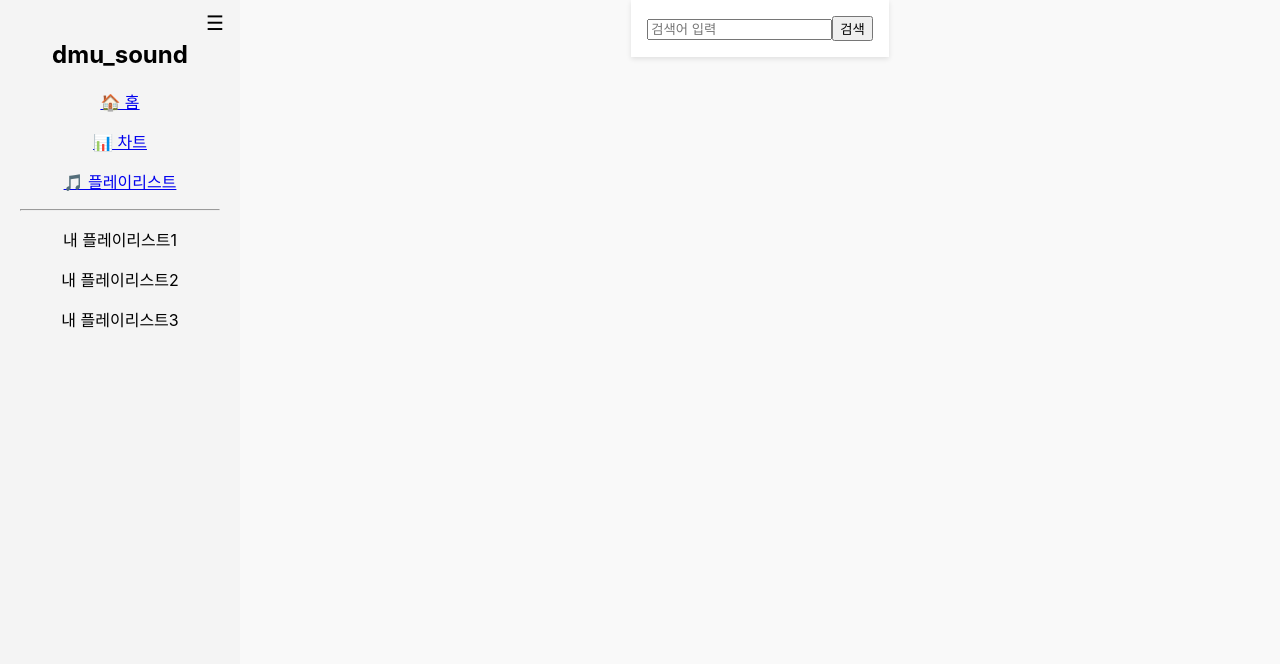
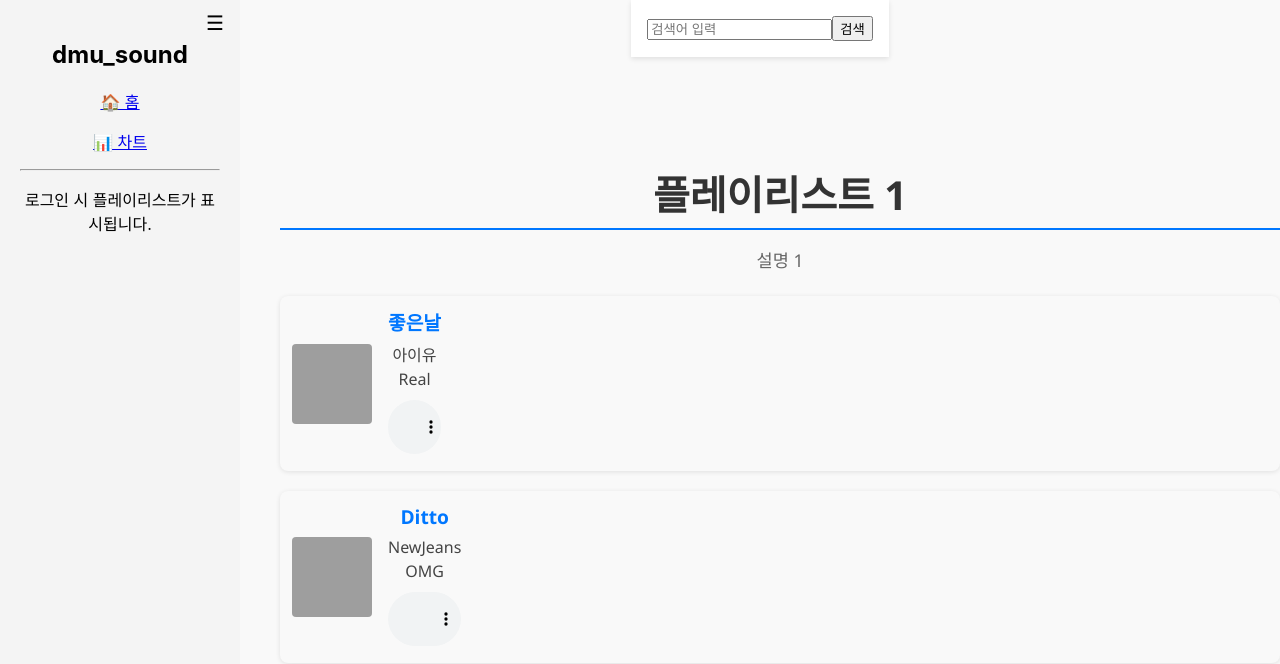
Before and after one commit to HwangJuseok/dmu_sound, a React (Create React App) app in the folder frontend/: page /playlist/1 in a window 1280 px wide. Shown: the top 664 px of the page. Built offline with nearby package versions, Linux system fonts and the light colour scheme; grey boxes are pictures that could not be loaded.

Commit message:
플레이리스트 내용, 플레이리스트등 기타 내용 로그인 시에만 나오도록 수정

```diff
--- a/frontend/src/App.jsx
+++ b/frontend/src/App.jsx
@@ -1,5 +1,5 @@
-import React, { useState } from 'react';
-import { Routes, Route, useLocation } from 'react-router-dom';
+import React, { useState, useEffect } from 'react';
+import { Routes, Route, useLocation, useNavigate } from 'react-router-dom';
 import './styles/App.css';
 import Sidebar from './components/Sidebar';
 import MainPage from './pages/MainPage';
@@ -10,13 +10,30 @@ import LyricsPage from "./pages/LyricsPage";
 import MusicInfo from './pages/MusicInfo';
 import SearchResultsPage from './pages/SearchResultsPage';
 import SearchBar from './components/SearchBar';
+import PlaylistDetailPage from './pages/PlaylistDetailPage';
+
 function App() {
   const [sidebarOpen, setSidebarOpen] = useState(true);
-  const location = useLocation(); // 현재 경로 가져오기
+  const [user, setUser] = useState(null);
+  const location = useLocation();
+  const navigate = useNavigate();
+
+  useEffect(() => {
+    const storedUser = localStorage.getItem("user");
+    if (storedUser) {
+      setUser(JSON.parse(storedUser));
+    }
+  }, []);
+
+  const handleLogout = () => {
+    localStorage.removeItem("user");
+    setUser(null);
+    navigate('/');
+  };
 
   return (
     <div className="App">
-      {sidebarOpen && <Sidebar onToggle={() => setSidebarOpen(false)} />}
+      {sidebarOpen && <Sidebar onToggle={() => setSidebarOpen(false)} user={user} />}
 
       {!sidebarOpen && (
         <button className="sidebar-toggle-button" onClick={() => setSidebarOpen(true)}>
@@ -25,11 +42,12 @@ function App() {
       )}
 
       <main className="main-page">
+
         {/* 현재 페이지가 '/'가 아닐 때만 SearchBar 렌더링 */}
         {location.pathname !== '/' && (
-            <header className="search-bar-wrapper">
-              <SearchBar />
-            </header>
+          <header className="search-bar-wrapper">
+            <SearchBar />
+          </header>
         )}
 
         <Routes>
@@ -40,6 +58,7 @@ function App() {
           <Route path="/music/:id" element={<MusicInfo />} />
           <Route path="/detail/:id" element={<DetailPage />} />
           <Route path="/lyrics/:id" element={<LyricsPage />} />
+          <Route path="/playlist/:id" element={<PlaylistDetailPage />} />
         </Routes>
       </main>
     </div>
--- a/frontend/src/components/Sidebar.jsx
+++ b/frontend/src/components/Sidebar.jsx
@@ -1,8 +1,19 @@
-import React from "react";
+import React, { useEffect, useState } from "react";
 import { Link } from "react-router-dom";
 import "../styles/components/Sidebar.css";
 
-function Sidebar({ onToggle }) {
+function Sidebar({ onToggle, user }) {
+  const [playlists, setPlaylists] = useState([]);
+
+  useEffect(() => {
+    if (user) {
+      const stored = localStorage.getItem("myPlaylists");
+      if (stored) {
+        setPlaylists(JSON.parse(stored));
+      }
+    }
+  }, [user]);
+
   return (
     <aside className="sidebar">
       <button className="close-button" onClick={onToggle}>☰</button>
@@ -10,14 +21,28 @@ function Sidebar({ onToggle }) {
       <nav>
         <p><Link to="/">🏠 홈</Link></p>
         <p><Link to="/chart">📊 차트</Link></p>
-        <p><Link to="/playlist">🎵 플레이리스트</Link></p>
+        {user && (
+          <p><Link to="/playlist">🎵 플레이리스트</Link></p>
+        )}
       </nav>
       <hr />
-      <div>
-        <p>내 플레이리스트1</p>
-        <p>내 플레이리스트2</p>
-        <p>내 플레이리스트3</p>
-      </div>
+
+      {user ? (
+        <div className="user-playlists">
+          <h4>내 플레이리스트</h4>
+          {playlists.length > 0 ? (
+            playlists.map((playlist) => (
+              <p key={playlist.id}>
+                <Link to={`/playlist/${playlist.id}`}>{playlist.name}</Link>
+              </p>
+            ))
+          ) : (
+            <p>저장된 플레이리스트 없음</p>
+          )}
+        </div>
+      ) : (
+        <p className="login-required">로그인 시 플레이리스트가 표시됩니다.</p>
+      )}
     </aside>
   );
 }
--- a/frontend/src/components/SongCard.jsx
+++ b/frontend/src/components/SongCard.jsx
@@ -17,25 +17,22 @@ const SongCard = ({ song }) => {
     // Spotify 데이터와 YouTube 데이터 구조가 다르기 때문에 구분해서 처리
     const getSongData = () => {
     if (song.albumName) {
-            // Spotify 형식 데이터 처리
+        // ✅ trackId가 있는 경우 우선 사용
         return {
-                // id가 없으면 랜덤 문자열 생성 (임시 id)
-                id: song.id || Math.random().toString(36).substr(2, 9),
+            id: song.trackId || Math.random().toString(36).substr(2, 9),
             title: song.albumName,
             artist: song.artistName,
             imageUrl: song.imageUrl
         };
     } else if (song.title) {
-            // YouTube 형식 데이터 처리
+        // YouTube 형식 데이터
         return {
-                // videoId가 있으면 사용, 없으면 랜덤 문자열 생성
             id: song.videoId || Math.random().toString(36).substr(2, 9),
             title: song.title,
             artist: song.channel,
             imageUrl: song.thumbnailUrl
         };
     } else {
-            // 위 두 조건에 모두 해당하지 않는 경우는 원본 song 객체 그대로 반환
         return song;
     }
 };
--- a/frontend/src/pages/MusicInfo.jsx
+++ b/frontend/src/pages/MusicInfo.jsx
@@ -54,6 +54,30 @@ function MusicInfo() {
     const track = trackData?.track;
     const musicVideo = trackData?.musicVideo;
     const coverVideos = trackData?.coverVideos || [];
+    const handleAddToPlaylist = async () => {
+    try {
+        const response = await fetch("/api/playlist/add", { // 이 부분은 백엔드 라우터
+        method: "POST",
+        headers: {
+            "Content-Type": "application/json",
+        },
+        body: JSON.stringify({
+            trackId: track?.trackId,
+            trackName: track?.trackName,
+            artistName: track?.artistName,
+            albumName: track?.albumName,
+            imageUrl: track?.imageUrl,
+            previewUrl: track?.previewUrl,
+        }),
+        });
+
+        if (!response.ok) throw new Error("플레이리스트 추가 실패");
+
+        alert("✅ 플레이리스트에 추가되었습니다!");
+    } catch (err) {
+        alert("❌ 추가 중 오류 발생: " + err.message);
+    }
+    };
 
     return (
         <div className="music-container">
@@ -61,6 +85,12 @@ function MusicInfo() {
                 {/* 앨범 커버 + 정보 */}
                 <div className="album-section">
                     <section className="track-info">
+                        <button className="add-to-playlist-button" onClick={handleAddToPlaylist}>
+                        ➕ 플레이리스트에 추가
+                        </button>
+
+
+
                         <h2>
                             {track?.trackName || title || "노래제목"} - {track?.artistName || artist || "가수"}
                         </h2>
--- a/frontend/src/pages/Playlist.jsx
+++ b/frontend/src/pages/Playlist.jsx
@@ -1,33 +1,57 @@
-import React from "react";
+import React, { useState } from "react";
+import { Link } from "react-router-dom";
 import "../styles/Playlist.css";
 
-const samplePlaylists = [
-  {
-    id: 1,
-    name: "내 플레이리스트1",
-    description: "설명1",
-  },
-  {
-    id: 2,
-    name: "내 플레이리스트2",
-    description: "설명2",
-  },
-  {
-    id: 3,
-    name: "내 플레이리스트3",
-    description: "설명3",
-  },
-];
+function Playlist() {
+  const [playlists, setPlaylists] = useState([
+    { id: 1, name: "내 플레이리스트 1", description: "설명 1" },
+    { id: 2, name: "내 플레이리스트 2", description: "설명 2" },
+  ]);
 
-function Playlist() {
+  const [newName, setNewName] = useState("");
+  const [newDesc, setNewDesc] = useState("");
+
+  const handleAdd = () => {
+    if (!newName) return;
+    const newId = playlists.length > 0 ? playlists[playlists.length - 1].id + 1 : 1;
+    const newPlaylist = { id: newId, name: newName, description: newDesc };
+    setPlaylists([...playlists, newPlaylist]);
+    setNewName("");
+    setNewDesc("");
+  };
+
+  const handleDelete = (id) => {
+    setPlaylists(playlists.filter((p) => p.id !== id));
+  };
+
   return (
     <div className="playlist-page">
-      <h1>🎵 플레이리스트</h1>
+      <h1>🎵 내 플레이리스트</h1>
+
+      <div className="playlist-form">
+        <input
+          type="text"
+          placeholder="플레이리스트 이름"
+          value={newName}
+          onChange={(e) => setNewName(e.target.value)}
+        />
+        <input
+          type="text"
+          placeholder="설명"
+          value={newDesc}
+          onChange={(e) => setNewDesc(e.target.value)}
+        />
+        <button onClick={handleAdd}>추가</button>
+      </div>
+
       <div className="playlist-list">
-        {samplePlaylists.map((playlist) => (
+        {playlists.map((playlist) => (
           <div key={playlist.id} className="playlist-card">
-            <h2 className="playlist-name">{playlist.name}</h2>
-            <p className="playlist-description">{playlist.description}</p>
+            <Link to={`/playlist/${playlist.id}`}>
+              <h2>{playlist.name}</h2>
+            </Link>
+            <p>{playlist.description}</p>
+            <button onClick={() => handleDelete(playlist.id)}>삭제</button>
           </div>
         ))}
       </div>
--- /dev/null
+++ b/frontend/src/pages/PlaylistDetailPage.jsx
@@ -0,0 +1,42 @@
+import React from "react";
+import { useParams } from "react-router-dom";
+import { samplePlaylists } from "../utils/dummyData";
+import "../styles/PlaylistDetailPage.css";
+
+function PlaylistDetailPage() {
+  const { id } = useParams();
+  const playlist = samplePlaylists.find((pl) => pl.id === parseInt(id));
+
+  if (!playlist) {
+    return <div>존재하지 않는 플레이리스트입니다.</div>;
+  }
+
+  return (
+    <div className="playlist-detail-page">
+      <h1>{playlist.name}</h1>
+      <p>{playlist.description}</p>
+
+      {playlist.tracks.length > 0 ? (
+        playlist.tracks.map((track) => (
+          <div key={track.id} className="track-card">
+            <img src={track.imageUrl} alt={track.trackName} width={80} />
+            <div>
+              <h3>{track.trackName}</h3>
+              <p>{track.artistName}</p>
+              <p>{track.albumName}</p>
+              {track.previewUrl && (
+                <audio controls>
+                  <source src={track.previewUrl} type="audio/mpeg" />
+                </audio>
+              )}
+            </div>
+          </div>
+        ))
+      ) : (
+        <p>플레이리스트에 곡이 없습니다.</p>
+      )}
+    </div>
+  );
+}
+
+export default PlaylistDetailPage;
--- /dev/null
+++ b/frontend/src/styles/PlaylistDetailPage.css
@@ -0,0 +1,65 @@
+/* PlaylistDetailPage.css */
+
+.playlist-detail-page {
+  max-width: 800px;
+  margin: 40px auto;
+  padding: 0 20px;
+  font-family: 'Segoe UI', Tahoma, Geneva, Verdana, sans-serif;
+  color: #333;
+}
+
+.playlist-detail-page h1 {
+  font-size: 2.5rem;
+  margin-bottom: 8px;
+  border-bottom: 2px solid #0077ff;
+  padding-bottom: 6px;
+}
+
+.playlist-detail-page p {
+  font-size: 1.1rem;
+  margin-bottom: 24px;
+  color: #666;
+}
+
+.track-card {
+  display: flex;
+  align-items: center;
+  gap: 16px;
+  margin-bottom: 20px;
+  padding: 12px;
+  border-radius: 8px;
+  background-color: #f9f9f9;
+  box-shadow: 0 1px 5px rgb(0 0 0 / 0.1);
+  transition: box-shadow 0.3s ease;
+}
+
+.track-card:hover {
+  box-shadow: 0 4px 12px rgb(0 0 0 / 0.15);
+}
+
+.track-card img {
+  border-radius: 4px;
+  width: 80px;
+  height: 80px;
+  object-fit: cover;
+  flex-shrink: 0;
+}
+
+.track-card div h3 {
+  margin: 0 0 6px;
+  font-size: 1.2rem;
+  color: #0077ff;
+}
+
+.track-card div p {
+  margin: 2px 0;
+  font-size: 1rem;
+  color: #444;
+}
+
+.track-card audio {
+  margin-top: 8px;
+  width: 100%;
+  outline: none;
+  border-radius: 4px;
+}
--- a/frontend/src/utils/dummyData.js
+++ b/frontend/src/utils/dummyData.js
@@ -52,3 +52,22 @@ export const dummyChart = [
     info: "앨범: MY WORLD | 발매일: 2023년 | 아티스트: aespa | 장르: 한국 댄스/일렉트로닉, K팝",
   },
 ]
+export const samplePlaylists = [
+  {
+    id: 1,
+    name: "플레이리스트 1",
+    description: "설명 1",
+    tracks: [
+      { id: 101, trackName: "좋은날", artistName: "아이유", albumName: "Real", imageUrl: "URL1", previewUrl: "PREVIEW1" },
+      { id: 102, trackName: "Ditto", artistName: "NewJeans", albumName: "OMG", imageUrl: "URL2", previewUrl: "PREVIEW2" },
+    ],
+  },
+  {
+    id: 2,
+    name: "플레이리스트 2",
+    description: "설명 2",
+    tracks: [
+      { id: 201, trackName: "Dynamite", artistName: "BTS", albumName: "BE", imageUrl: "URL3", previewUrl: "PREVIEW3" },
+    ],
+  },
+];
```
Lines whose indentation alone changed are shown as unchanged.
